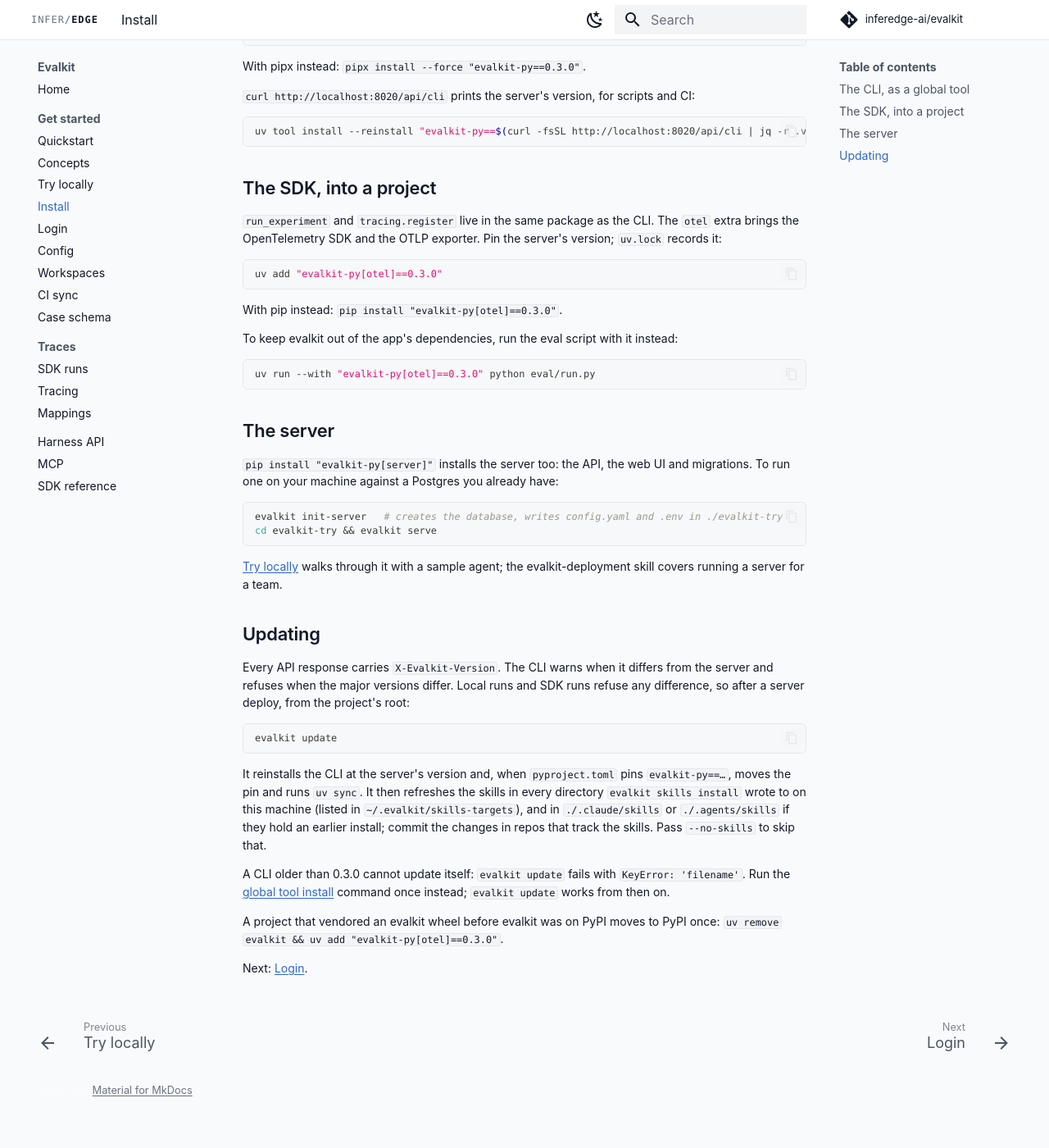
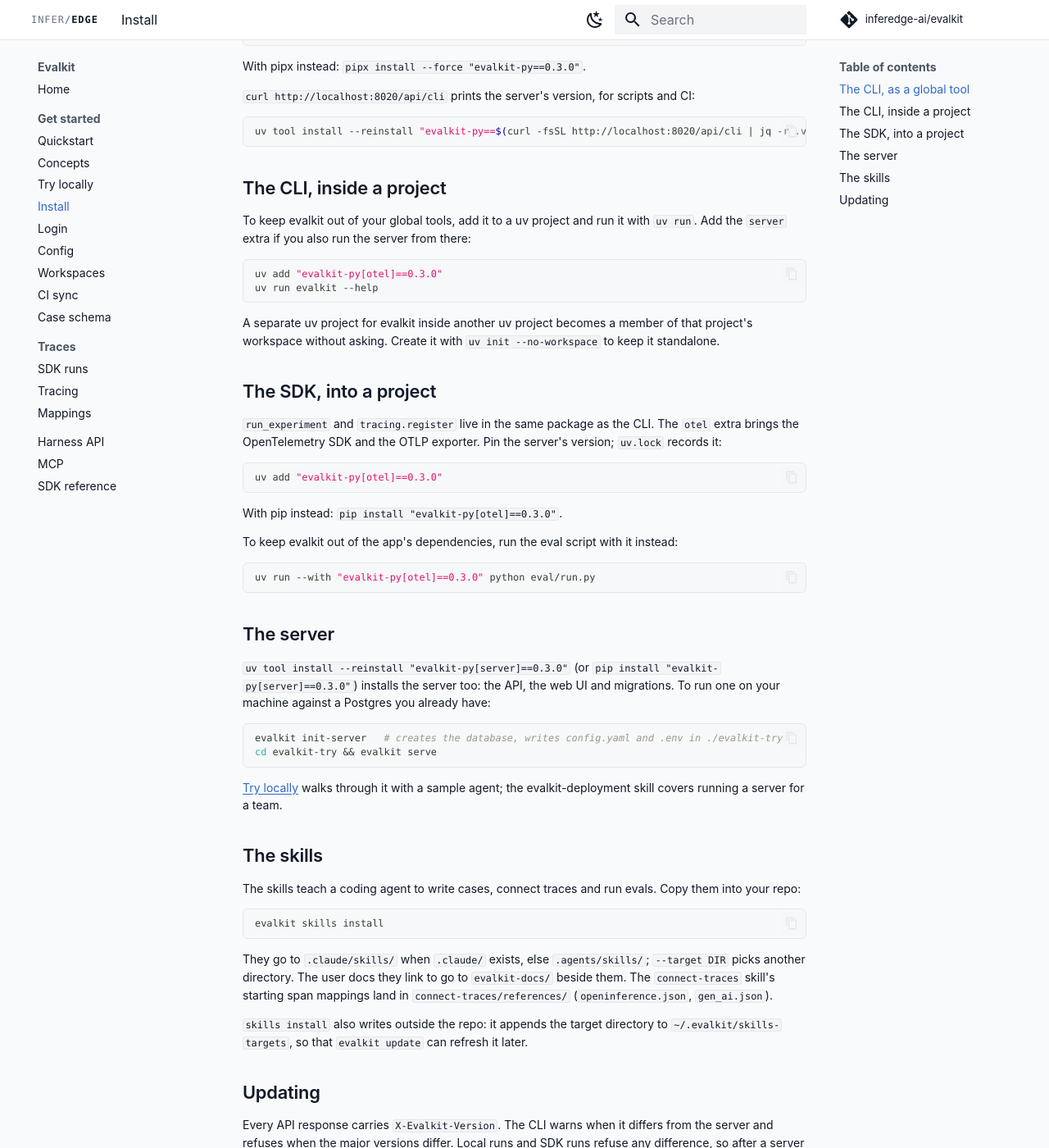
Before and after one commit to inferedge-ai/evalkit, an MkDocs documentation site: the page built from docs/user/install.md, in a window 1280 px wide and 1400 px high, scrolled down 380 px. Shown: the whole window at 82% size. Built offline with MkDocs 1.6.1 and Material for MkDocs 9.7.7, drawn with Linux system fonts in a browser that asks for light colours; comment, search, counter and statistics services are not loaded; the version menu is left out; before the commit the page ends 1732 px from its top, so only the background shows below that.

Commit message:
Install docs: project-local CLI, pinned server line, skills install, users add (ENG-14507)
Co-Authored-By: Claude Opus 5.5 (1M context) <noreply@anthropic.com>
Claude-Session: https://claude.ai/code/session_01BJVQnXTGZPh22Xu2y7vUCd

````diff
--- a/docs/user/install.md
+++ b/docs/user/install.md
@@ -18,6 +18,17 @@ With pipx instead: `pipx install --force "evalkit-py=={{version}}"`.
 uv tool install --reinstall "evalkit-py==$(curl -fsSL {{origin}}/api/cli | jq -r .version)"
 ```
 
+## The CLI, inside a project
+
+To keep evalkit out of your global tools, add it to a uv project and run it with `uv run`. Add the `server` extra if you also run the server from there:
+
+```bash
+uv add "evalkit-py[otel]=={{version}}"
+uv run evalkit --help
+```
+
+A separate uv project for evalkit inside another uv project becomes a member of that project's workspace without asking. Create it with `uv init --no-workspace` to keep it standalone.
+
 ## The SDK, into a project
 
 `run_experiment` and `tracing.register` live in the same package as the CLI. The `otel` extra brings the OpenTelemetry SDK and the OTLP exporter. Pin the server's version; `uv.lock` records it:
@@ -36,7 +47,7 @@ uv run --with "evalkit-py[otel]=={{version}}" python eval/run.py
 
 ## The server
 
-`pip install "evalkit-py[server]"` installs the server too: the API, the web UI and migrations. To run one on your machine against a Postgres you already have:
+`uv tool install --reinstall "evalkit-py[server]=={{version}}"` (or `pip install "evalkit-py[server]=={{version}}"`) installs the server too: the API, the web UI and migrations. To run one on your machine against a Postgres you already have:
 
 ```bash
 evalkit init-server   # creates the database, writes config.yaml and .env in ./evalkit-try
@@ -44,6 +55,18 @@ cd evalkit-try && evalkit serve
 ```
 
 [Try locally](try-locally.md) walks through it with a sample agent; the evalkit-deployment skill covers running a server for a team.
+
+## The skills
+
+The skills teach a coding agent to write cases, connect traces and run evals. Copy them into your repo:
+
+```bash
+evalkit skills install
+```
+
+They go to `.claude/skills/` when `.claude/` exists, else `.agents/skills/`; `--target DIR` picks another directory. The user docs they link to go to `evalkit-docs/` beside them. The `connect-traces` skill's starting span mappings land in `connect-traces/references/` (`openinference.json`, `gen_ai.json`).
+
+`skills install` also writes outside the repo: it appends the target directory to `~/.evalkit/skills-targets`, so that `evalkit update` can refresh it later.
 
 ## Updating
 
````
Also changed, not shown: CHANGELOG.md (+6 -0 lines), docs/user/quickstart.md (+1 -1 lines), docs/user/try-locally.md (+1 -1 lines), docs/user/workspaces.md (+2 -0 lines).
